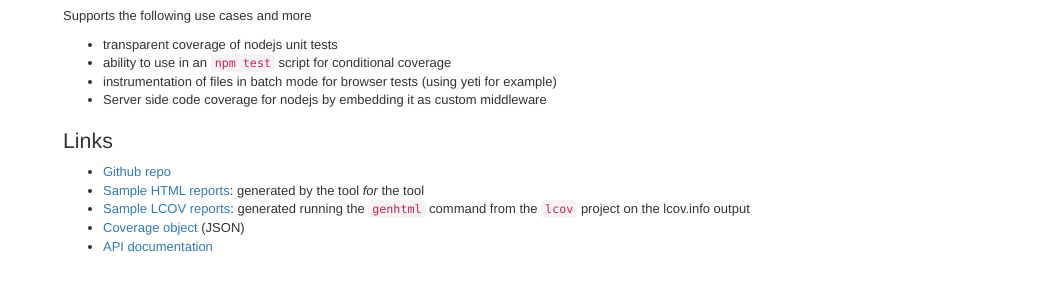
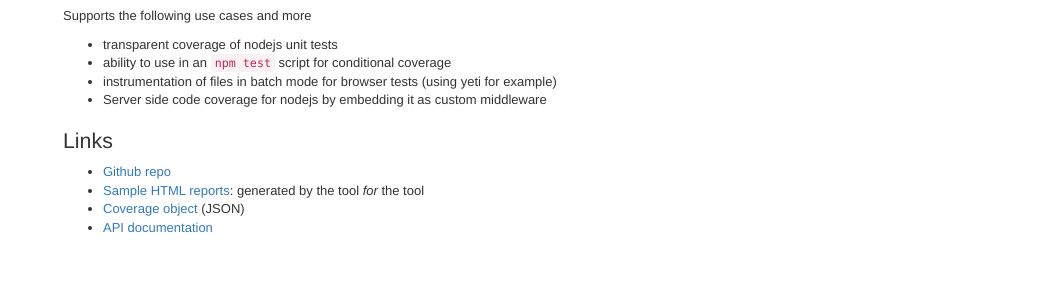
Before and after one commit to gotwarlost/istanbul, a plain HTML site: page index.html in a window 1280 px wide. Shown: the part 330-620 px from the top of the page, without its empty margins (216-1280 px from the left). Drawn offline with nearby package versions, Linux system fonts and the light colour scheme.

Commit message:
Removed redundant broken link
Sample HTML reports link serves this purpose, and is better than a GitHub pages 404.

```diff
--- a/index.html
+++ b/index.html
@@ -55,7 +55,6 @@ whatsoever from the test runner</li>
 <ul>
     <li><a href='https://github.com/gotwarlost/istanbul'>Github repo</a></li>
     <li><a href='public/coverage/lcov-report/index.html'>Sample HTML reports</a>: generated by the tool <i>for</i> the tool</li>
-    <li><a href='public/coverage/std-lcov/index.html'>Sample LCOV reports</a>: generated running the <code>genhtml</code> command from the <code>lcov</code> project on the lcov.info output</li>
     <li><a href='public/coverage/coverage.json'>Coverage object</a> (JSON)</li>
     <li><a href='public/apidocs/index.html'>API documentation</a></li>
 </ul>
```
